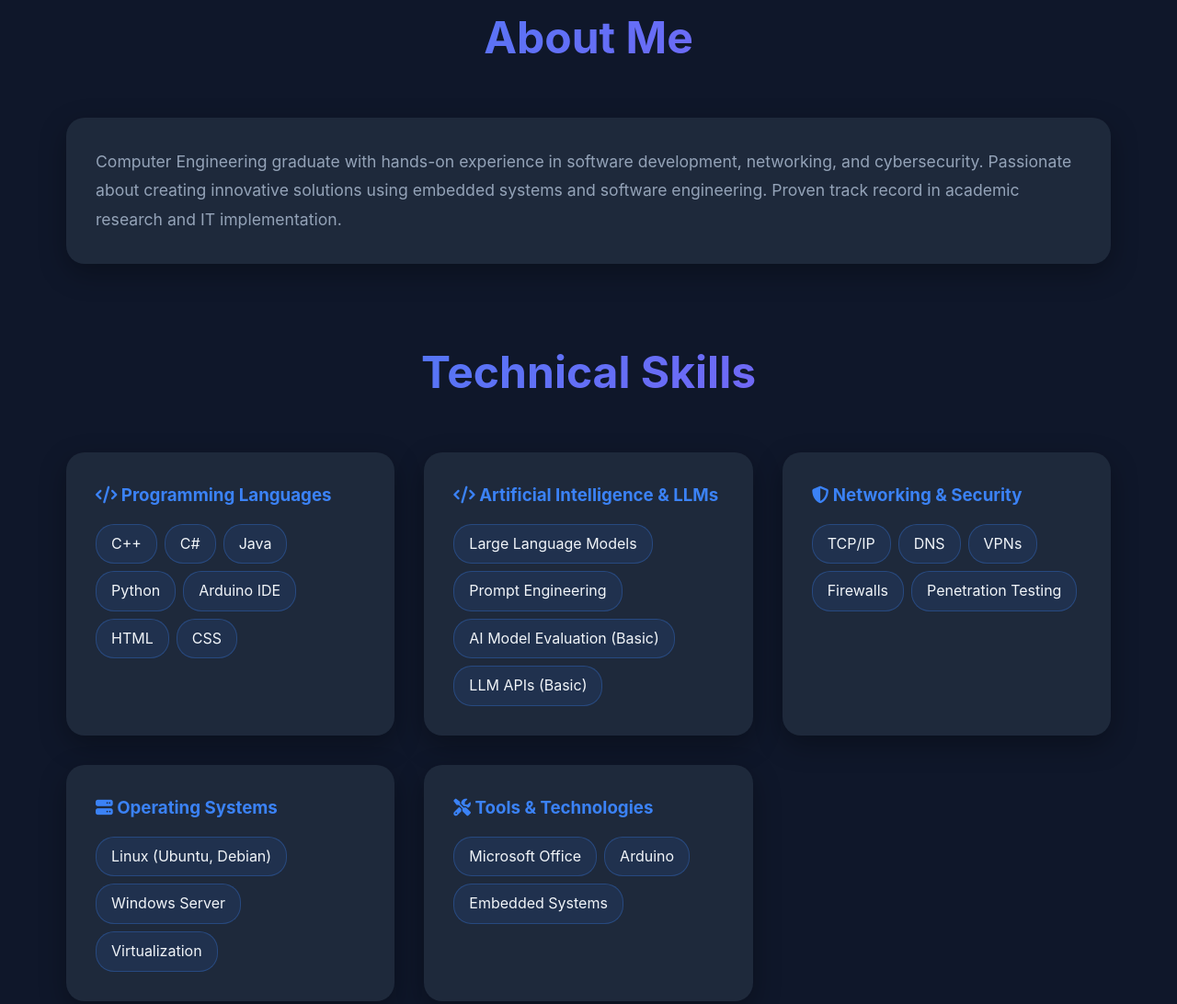
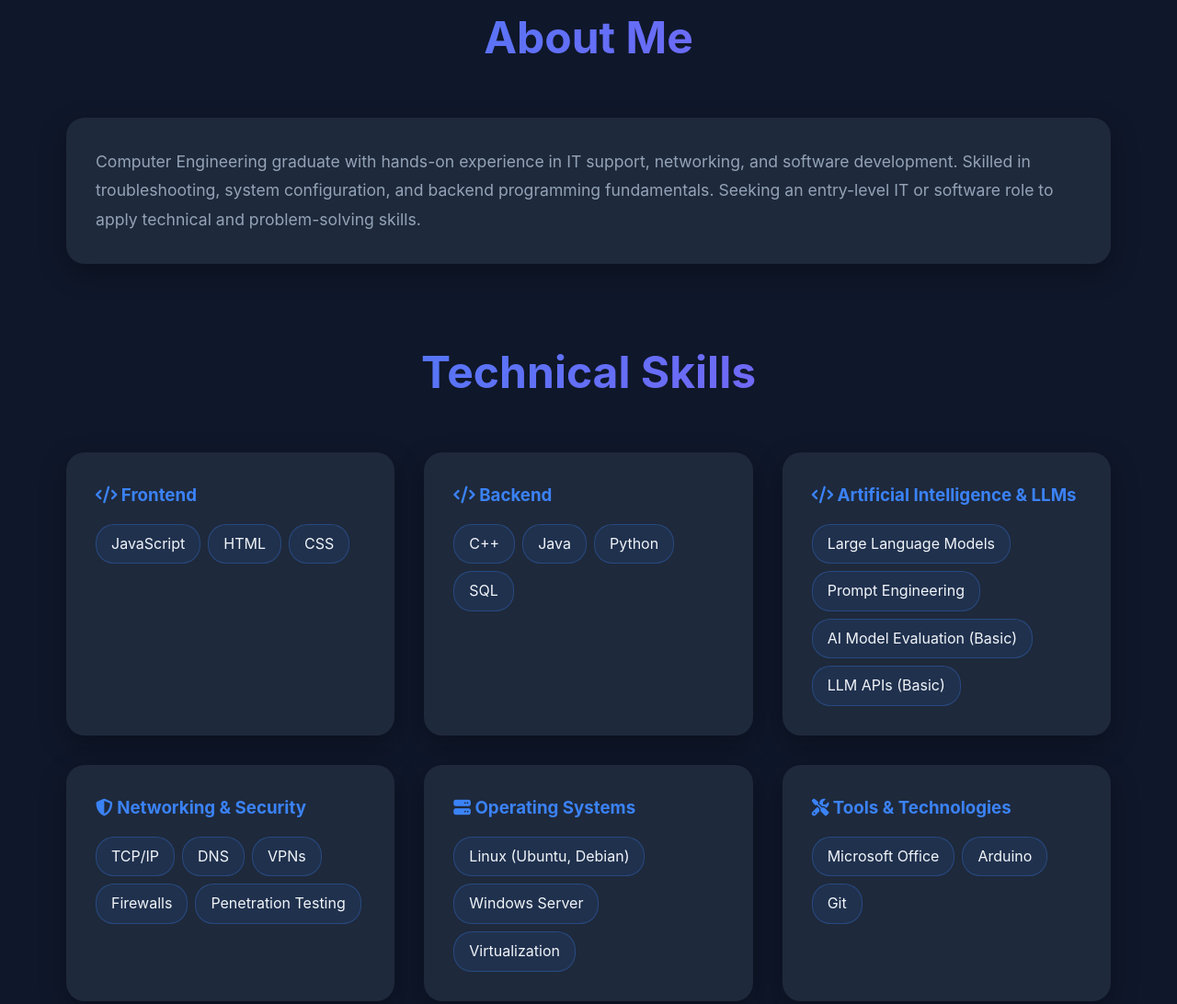
Before and after one commit to gwada0409/portfolio, a plain HTML site: page index.html in a window 1280 px wide. Shown: the part 941-2033 px from the top of the page at 92% size. Drawn offline with Linux system fonts and the light colour scheme.

Commit message:
update index version12
optimizing the details

```diff
--- a/index.html
+++ b/index.html
@@ -1646,9 +1646,9 @@
         <section id="about">
             <h2 class="section-title fade-in-up">About Me</h2>
             <div class="about-box fade-in-up delay-1">
-                <p>Computer Engineering graduate with hands-on experience in software development, networking, and
-                    cybersecurity. Passionate about creating innovative solutions using embedded systems and software
-                    engineering. Proven track record in academic research and IT implementation.</p>
+                <p>Computer Engineering graduate with hands-on experience in IT support, networking, and software
+                    development. Skilled in troubleshooting, system configuration, and backend programming fundamentals.
+                    Seeking an entry-level IT or software role to apply technical and problem-solving skills.</p>
             </div>
         </section>
 
@@ -1656,18 +1656,23 @@
             <h2 class="section-title fade-in-up">Technical Skills</h2>
             <div class="skills-grid">
                 <div class="skill-card fade-in-up delay-1">
-                    <h3><i class="fas fa-code"></i> Programming Languages</h3>
+                    <h3><i class="fas fa-code"></i> Frontend</h3>
                     <div class="skill-tags">
-                        <span class="skill-tag">C++</span>
-                        <span class="skill-tag">C#</span>
-                        <span class="skill-tag">Java</span>
-                        <span class="skill-tag">Python</span>
-                        <span class="skill-tag">Arduino IDE</span>
+                        <span class="skill-tag">JavaScript</span>
                         <span class="skill-tag">HTML</span>
                         <span class="skill-tag">CSS</span>
                     </div>
                 </div>
                 <div class="skill-card fade-in-up delay-2">
+                    <h3><i class="fas fa-code"></i> Backend</h3>
+                    <div class="skill-tags">
+                        <span class="skill-tag">C++</span>
+                        <span class="skill-tag">Java</span>
+                        <span class="skill-tag">Python</span>
+                        <span class="skill-tag">SQL</span>
+                    </div>
+                </div>
+                <div class="skill-card fade-in-up delay-3">
                     <h3><i class="fas fa-code"></i> Artificial Intelligence & LLMs</h3>
                     <div class="skill-tags">
                         <span class="skill-tag">Large Language Models</span>
@@ -1676,7 +1681,7 @@
                         <span class="skill-tag">LLM APIs (Basic)</span>
                     </div>
                 </div>
-                <div class="skill-card fade-in-up delay-3">
+                <div class="skill-card fade-in-up delay-4">
                     <h3><i class="fas fa-shield-alt"></i> Networking & Security</h3>
                     <div class="skill-tags">
                         <span class="skill-tag">TCP/IP</span>
@@ -1686,7 +1691,7 @@
                         <span class="skill-tag">Penetration Testing</span>
                     </div>
                 </div>
-                <div class="skill-card fade-in-up delay-4">
+                <div class="skill-card fade-in-up delay-5">
                     <h3><i class="fas fa-server"></i> Operating Systems</h3>
                     <div class="skill-tags">
                         <span class="skill-tag">Linux (Ubuntu, Debian)</span>
@@ -1694,12 +1699,12 @@
                         <span class="skill-tag">Virtualization</span>
                     </div>
                 </div>
-                <div class="skill-card fade-in-up delay-5">
+                <div class="skill-card fade-in-up delay-6">
                     <h3><i class="fas fa-tools"></i> Tools & Technologies</h3>
                     <div class="skill-tags">
                         <span class="skill-tag">Microsoft Office</span>
                         <span class="skill-tag">Arduino</span>
-                        <span class="skill-tag">Embedded Systems</span>
+                        <span class="skill-tag">Git</span>
                     </div>
                 </div>
             </div>
@@ -1836,13 +1841,9 @@
             <div class="cert-grid">
                 <div class="cert-card fade-in-up delay-1">
                     <i class="fas fa-award"></i>
-                    <p>Cyber Security Workshop - ICPEP.SE-LPUCPES</p>
+                    <p>Cyber Security Awareness Seminar - LPU Cavite</p>
                 </div>
                 <div class="cert-card fade-in-up delay-2">
-                    <i class="fas fa-award"></i>
-                    <p>Cyber Security Awareness Seminar - LPU Cavite</p>
-                </div>
-                <div class="cert-card fade-in-up delay-3">
                     <i class="fas fa-award"></i>
                     <p>GIS & Geospatial Analysis with Python, Geopandas, Folium - Udemy</p>
                 </div>
@@ -2179,15 +2180,19 @@
         const portfolioData = {
             about: {
                 title: 'About Me',
-                content: '<p>Computer Engineering graduate with hands-on experience in software development, networking, and cybersecurity. Passionate about creating innovative solutions using embedded systems and software engineering. Proven track record in academic research and IT implementation.</p>'
+                content: '<p>Computer Engineering graduate with hands-on experience in IT support, networking, and software development. Skilled in troubleshooting, system configuration, and backend programming fundamentals. Seeking an entry-level IT or software role to apply technical and problem-solving skills.</p>'
             },
             skills: {
                 title: 'Technical Skills',
                 content: `
                     <div style="display: grid; grid-template-columns: repeat(auto-fit, minmax(200px, 1fr)); gap: 1rem; margin-top: 1rem;">
                         <div>
-                            <h4 style="color: var(--accent); margin-bottom: 0.5rem;"><i class="fas fa-code"></i> Programming</h4>
-                            <p>C++, C#, Java, Python, Arduino IDE, HTML, CSS</p>
+                            <h4 style="color: var(--accent); margin-bottom: 0.5rem;"><i class="fas fa-code"></i> Frontend</h4>
+                            <p>HTML, CSS, and JavaScript.</p>
+                        </div>
+                        <div>
+                            <h4 style="color: var(--accent); margin-bottom: 0.5rem;"><i class="fas fa-code"></i> Backend</h4>
+                            <p>Python, Java , C++, PHP, and SQL.</p>
                         </div>
                         <div>
                             <h4 style="color: var(--accent); margin-bottom: 0.5rem;"><i class="fas fa-code"></i> Artificial Intelligence & LLMs</h4>
@@ -2200,6 +2205,10 @@
                         <div>
                             <h4 style="color: var(--accent); margin-bottom: 0.5rem;"><i class="fas fa-server"></i> Systems</h4>
                             <p>Linux, Windows Server, Virtualization</p>
+                        </div>
+                                                <div>
+                            <h4 style="color: var(--accent); margin-bottom: 0.5rem;"><i class="fas fa-server"></i> Toold</h4>
+                            <p>Git, Arduino IDE, Microsoft Office</p>
                         </div>
                     </div>
                 `
```
